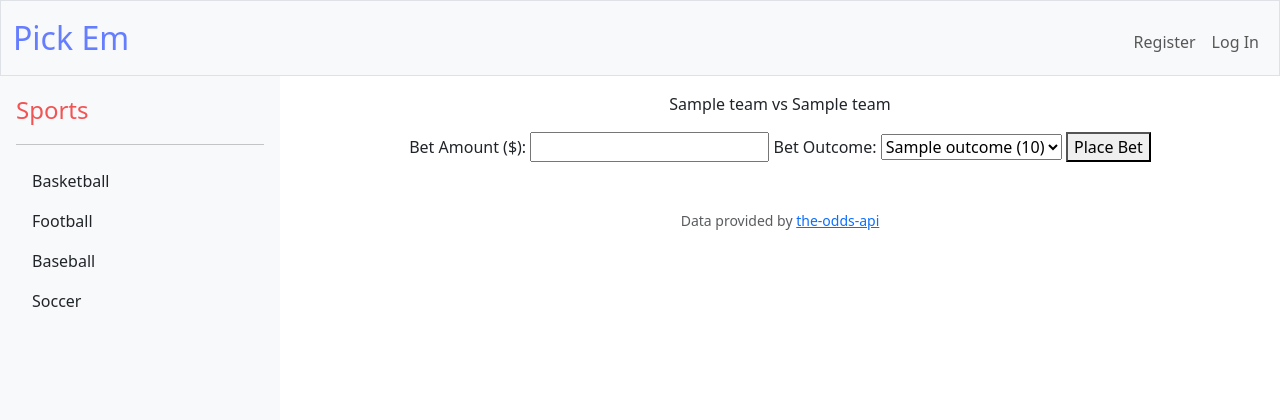
After one commit to bowenslingluff/Hoo-You-Got, a Flask app: template templates/bet.html in a window 1280 px wide. The commit adds this page. Shown: the top 420 px of the page. Run offline with Flask 3, Linux system fonts and the light colour scheme; the template is opened without the code that fills it: most values are stand-ins (such as "Sample title", 1, 10 or a date in 2020).

Commit message:
working on functionality for users to place a bet

```diff
--- a/app.py
+++ b/app.py
@@ -43,9 +43,17 @@ def teardown_db(exception):
 @app.route("/")
 @login_required
 def index():
-    userid = session.get('userid')
+    # userid = session.get('userid')
+    # rows = query_db('SELECT game_id, outcome, amount FROM games WHERE userid = ?')
 
     return render_template("index.html")
+
+@app.route("/place_bet", methods=["POST"])
+@login_required
+def place_bet():
+    game_id = request.form.get("game_id")
+    sport = request.form.get("sport")
+    return render_template("bet.html", game_id=game_id, sport=sport)
 
 @app.route("/baseball")
 def baseball():
@@ -99,7 +107,8 @@ def basketball():
         'regions': REGIONS,
         'markets': MARKETS,
         'oddsFormat': 'american',
-        'bookmakers': BOOKMAKERS
+        'bookmakers': BOOKMAKERS,
+        'commenceTimeTo': get_commenceTimeTo()
     }
     response = requests.get(url, params=params)
     try:
@@ -110,16 +119,17 @@ def basketball():
 
     games = []
     for game in odds_data:
-        fanduel_bookmaker = next((bookmaker for bookmaker in game['bookmakers'] if bookmaker['key'] == 'fanduel'), None)
-        if fanduel_bookmaker:
+        if game['bookmakers']:
+            bookmaker = game['bookmakers'][0]
             try:
                 game_info = {
                     'teams': [game['home_team'], game['away_team']],
                     'commence_time': datetime.strptime(game['commence_time'], '%Y-%m-%dT%H:%M:%SZ').strftime(
                         '%Y-%m-%d %H:%M:%S'),
                     'moneyline': [
-                        {'name': outcome['name'], 'price': outcome['price']}
-                        for outcome in fanduel_bookmaker['markets'][0]['outcomes']
+                        {'name': outcome['name'],
+                         'price': (str(outcome['price']) if outcome['price'] < 0 else '+' + str(outcome['price']))}
+                        for outcome in bookmaker['markets'][0]['outcomes']
                     ]
                 }
                 games.append(game_info)
@@ -128,21 +138,21 @@ def basketball():
             except ValueError as e:
                 print(f"Error parsing date: {e}")
 
-    games = games[:5]
 
     return render_template("basketball.html", games=games)
 
 
 @app.route("/football")
 def football():
-    SPORT = "americanfootball_nfl"
+    SPORT = "football_nfl"
     url = f'https://api.the-odds-api.com/v4/sports/{SPORT}/odds/'
     params = {
         'apiKey': API_KEY,
         'regions': REGIONS,
         'markets': MARKETS,
         'oddsFormat': 'american',
-        'bookmakers': BOOKMAKERS
+        'bookmakers': BOOKMAKERS,
+        'commenceTimeTo': get_commenceTimeTo()
     }
     response = requests.get(url, params=params)
     try:
@@ -153,16 +163,17 @@ def football():
 
     games = []
     for game in odds_data:
-        fanduel_bookmaker = next((bookmaker for bookmaker in game['bookmakers'] if bookmaker['key'] == 'fanduel'), None)
-        if fanduel_bookmaker:
+        if game['bookmakers']:
+            bookmaker = game['bookmakers'][0]
             try:
                 game_info = {
                     'teams': [game['home_team'], game['away_team']],
                     'commence_time': datetime.strptime(game['commence_time'], '%Y-%m-%dT%H:%M:%SZ').strftime(
                         '%Y-%m-%d %H:%M:%S'),
                     'moneyline': [
-                        {'name': outcome['name'], 'price': outcome['price']}
-                        for outcome in fanduel_bookmaker['markets'][0]['outcomes']
+                        {'name': outcome['name'],
+                         'price': (str(outcome['price']) if outcome['price'] < 0 else '+' + str(outcome['price']))}
+                        for outcome in bookmaker['markets'][0]['outcomes']
                     ]
                 }
                 games.append(game_info)
@@ -171,7 +182,6 @@ def football():
             except ValueError as e:
                 print(f"Error parsing date: {e}")
 
-    games = games[:5]
 
     return render_template("football.html", games=games)
 
@@ -185,7 +195,8 @@ def soccer():
         'regions': REGIONS,
         'markets': MARKETS,
         'oddsFormat': 'american',
-        'bookmakers': BOOKMAKERS
+        'bookmakers': BOOKMAKERS,
+        'commenceTimeTo': get_commenceTimeTo()
     }
     response = requests.get(url, params=params)
     try:
@@ -196,16 +207,17 @@ def soccer():
 
     games = []
     for game in odds_data:
-        fanduel_bookmaker = next((bookmaker for bookmaker in game['bookmakers'] if bookmaker['key'] == 'fanduel'), None)
-        if fanduel_bookmaker:
+        if game['bookmakers']:
+            bookmaker = game['bookmakers'][0]
             try:
                 game_info = {
                     'teams': [game['home_team'], game['away_team']],
                     'commence_time': datetime.strptime(game['commence_time'], '%Y-%m-%dT%H:%M:%SZ').strftime(
                         '%Y-%m-%d %H:%M:%S'),
                     'moneyline': [
-                        {'name': outcome['name'], 'price': outcome['price']}
-                        for outcome in fanduel_bookmaker['markets'][0]['outcomes']
+                        {'name': outcome['name'],
+                         'price': (str(outcome['price']) if outcome['price'] < 0 else '+' + str(outcome['price']))}
+                        for outcome in bookmaker['markets'][0]['outcomes']
                     ]
                 }
                 games.append(game_info)
@@ -214,10 +226,64 @@ def soccer():
             except ValueError as e:
                 print(f"Error parsing date: {e}")
 
-    games = games[:5]
 
     return render_template("soccer.html", games=games)
 
+@app.route("/bet", methods=["GET", "POST"])
+@login_required
+def bet():
+    if request.method == "POST":
+        user_id = session["user_id"]
+        game_id = request.form.get("game_id")
+        amount = float(request.form.get("bet_amount"))
+        outcome = request.form.get("bet_outcome")
+
+        # Store bet in the database
+        execute("INSERT INTO bets (user_id, game_id, outcome, amount) VALUES (?, ?, ?, ?)",
+                user_id, game_id, outcome, amount)
+
+        flash("Bet placed successfully!")
+        return redirect("/")
+    else:
+        game_id = request.args.get("game_id")
+        sport = request.args.get("sport")
+
+        # Fetch game details from API
+        url = f'https://api.the-odds-api.com/v4/sports/{sport}/odds/'
+        params = {'apiKey': API_KEY,
+                  'eventIds': game_id,
+                  'oddsFormat': 'american',
+                  'bookmakers': BOOKMAKERS,
+                  }
+        response = requests.get(url, params=params)
+        try:
+            odds_data = response.json()
+        except ValueError:
+            print("Error parsing JSON response")
+            odds_data = []
+
+        game = []
+        for game in odds_data:
+            if game['bookmakers']:
+                bookmaker = game['bookmakers'][0]
+                try:
+                    game_info = {
+                        'teams': [game['home_team'], game['away_team']],
+                        'commence_time': datetime.strptime(game['commence_time'], '%Y-%m-%dT%H:%M:%SZ').strftime(
+                            '%Y-%m-%d %H:%M:%S'),
+                        'moneyline': [
+                            {'name': outcome['name'],
+                             'price': (str(outcome['price']) if outcome['price'] < 0 else '+' + str(outcome['price']))}
+                            for outcome in bookmaker['markets'][0]['outcomes']
+                        ]
+                    }
+                    game.append(game_info)
+                except KeyError as e:
+                    print(f"Missing key in game data: {e}")
+                except ValueError as e:
+                    print(f"Error parsing date: {e}")
+
+        return render_template("bet.html", game=game)
 
 @app.route("/register", methods=["GET", "POST"])
 def register():
--- a/static/styles.css
+++ b/static/styles.css
@@ -43,3 +43,12 @@ html, body {
 .footer {
     bottom: 0;
 }
+
+.place-bet {
+    text-align: center;
+    left: 0;
+    right: 0;
+    margin: 0 auto;
+    cursor: pointer;
+    border-radius: 4px;
+}
--- a/templates/baseball.html
+++ b/templates/baseball.html
@@ -28,7 +28,11 @@
                         {% endfor %}
                     </td>
                     <td>
-{#                        <a href="{{ url_for('place_bet', game_id=loop.index0) }}" class="btn btn-primary">Place Bet</a>#}
+                        <form action="/place_bet" method="POST">
+                          <input type="hidden" name="game_id" value="{{ game.id }}">
+                          <input type="hidden" name="sport" value="baseball_mlb">
+                          <button type="submit" class="place-bet"><p class="text">Place Bet</button>
+                        </form>
                     </td>
                 </tr>
                 {% endfor %}
--- /dev/null
+++ b/templates/bet.html
@@ -0,0 +1,27 @@
+{% extends "layout.html" %}
+
+{% block title %}
+    Place Bet
+{% endblock %}
+
+{% block main %}
+
+<p>{{ game.teams[0] }} vs {{ game.teams[1] }}</p>
+    <form action="/bet" method="POST">
+      <input type="hidden" name="game_id" value="{{ game.id }}">
+
+      <label for="bet_amount">Bet Amount ($):</label>
+      <input type="number" name="bet_amount" step="0.01" required>
+
+      <label for="bet_outcome">Bet Outcome:</label>
+      <select name="bet_outcome">
+        {% for outcome in game.moneyline %}
+          <option value="{{ outcome.name }}">{{ outcome.name }} ({{ outcome.price }})</option>
+        {% endfor %}
+      </select>
+
+      <button type="submit">Place Bet</button>
+    </form>
+
+
+{% endblock %}
```
Also changed, not shown: -- SQLite.sql (+5 -5 lines), templates/index.html (+35 -3 lines), bets.db.
